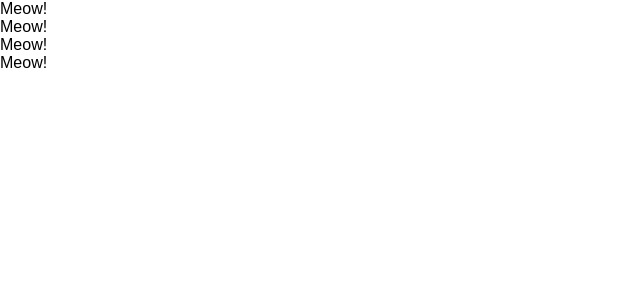
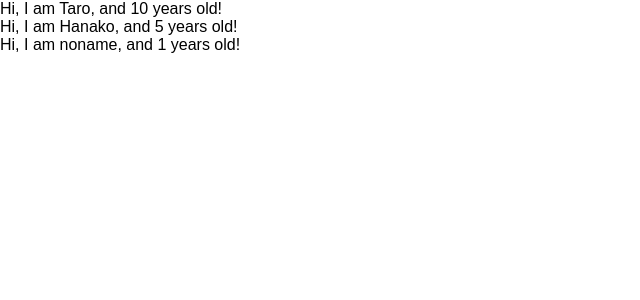
Before and after one commit to Kazuki74/react-lessons, a React (Create React App) app: page / in a window 1280 px wide. Shown: the top 300 px of the page, without its empty margins (0-640 px from the left). Built offline with nearby package versions, Linux system fonts and the light colour scheme.

Commit message:
learned props of component

```diff
--- a/src/App.js
+++ b/src/App.js
@@ -19,19 +19,50 @@
 //   }
 // }
 
+// const App = () => {
+// 	return (
+// 		<div>
+// 			<Cat />
+// 			<Cat />
+// 			<Cat />
+// 			<Cat />
+// 		</div>
+// 	)
+// }
+
+// 関数の形でもコンポーネントは定義できる
+// const Cat = () => {
+// 	return <div>Meow!</div>
+// }
+
 const App = () => {
+	const profiles = [
+	{
+		name: "Taro", age: 10
+	},
+	{
+		name: "Hanako", age: 5
+	},
+	{
+		name: "noname"
+	}]
 	return (
 		<div>
-			<Cat />
-			<Cat />
-			<Cat />
-			<Cat />
+			{
+				profiles.map( (profile, index)  => {
+					return <User name={profile.name} age={profile.age} key={index} />
+				})
+			}
 		</div>
 	)
 }
 
-const Cat = () => {
-	return <div>Meow!</div>
+const User = (props) => {
+	return <div>Hi, I am {props.name}, and {props.age} years old! </div>
+}
+
+User.defaultProps = {
+	age: 1
 }
 
 export default App;
```
